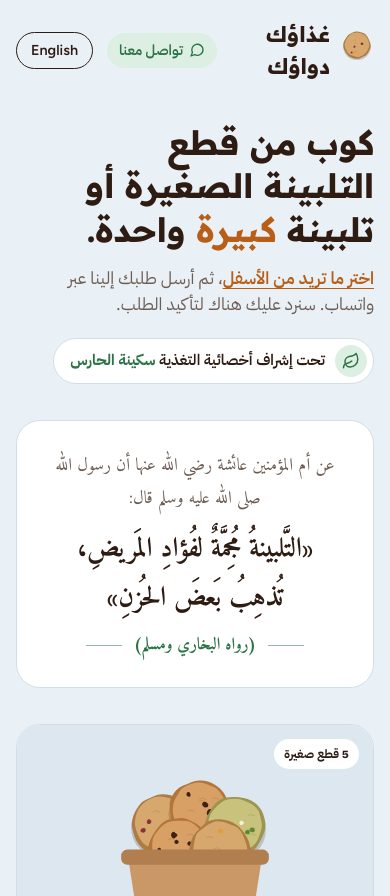
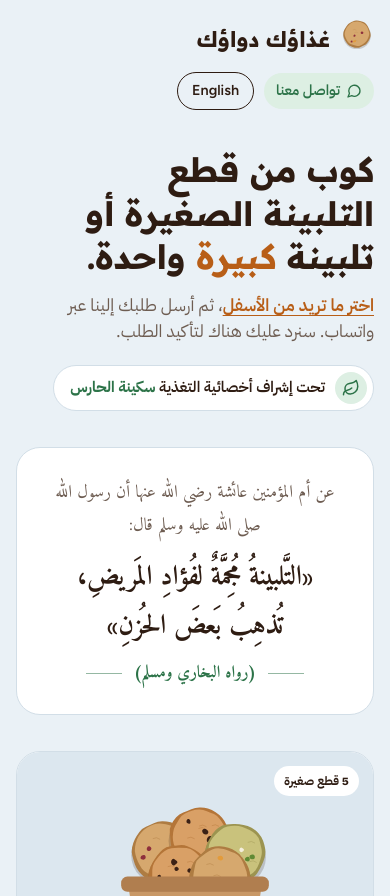
Before and after one commit to mouemen-haress/ghidhaok-dawaok, a plain HTML site: page docs/index.html in a window 390 px wide. Shown: the top 896 px of the page. Drawn offline with Linux system fonts and the light colour scheme.

Commit message:
Let header wrap on narrow phones
Co-Authored-By: Claude Opus 5.5 <noreply@anthropic.com>

```diff
--- a/docs/index.html
+++ b/docs/index.html
@@ -56,11 +56,11 @@ button, input, textarea { font: inherit; color: inherit; }
 :focus-visible { outline: 3px solid var(--accent); outline-offset: 2px; }
 
 /* Header */
-.top .wrap { display: flex; align-items: center; justify-content: space-between; gap: 12px; padding-block: 18px; }
+.top .wrap { display: flex; flex-wrap: wrap; align-items: center; justify-content: space-between; gap: 12px; padding-block: 18px; }
 .brand { display: flex; align-items: center; gap: 10px; font-family: var(--display); font-weight: 800; font-size: 1.35rem; letter-spacing: -0.01em; }
 .brand svg { width: 34px; height: 34px; }
 #shopName { font-family: "Readex Pro", "Geeza Pro", system-ui, sans-serif; font-weight: 700; letter-spacing: 0; }
-.top-right { display: flex; align-items: center; gap: 14px; }
+.top-right { display: flex; align-items: center; gap: 10px; }
 .top-note { font-size: 0.85rem; color: var(--muted); font-weight: 500; }
 @media (max-width: 520px) { .top-note { display: none; } }
 .nav-link { display: inline-flex; align-items: center; gap: 6px; padding: 7px 12px; border-radius: 999px; background: var(--leaf-soft); color: var(--leaf); font-weight: 600; font-size: 0.9rem; text-decoration: none; white-space: nowrap; }
```
Also changed, not shown: index.html (+2 -2 lines).
